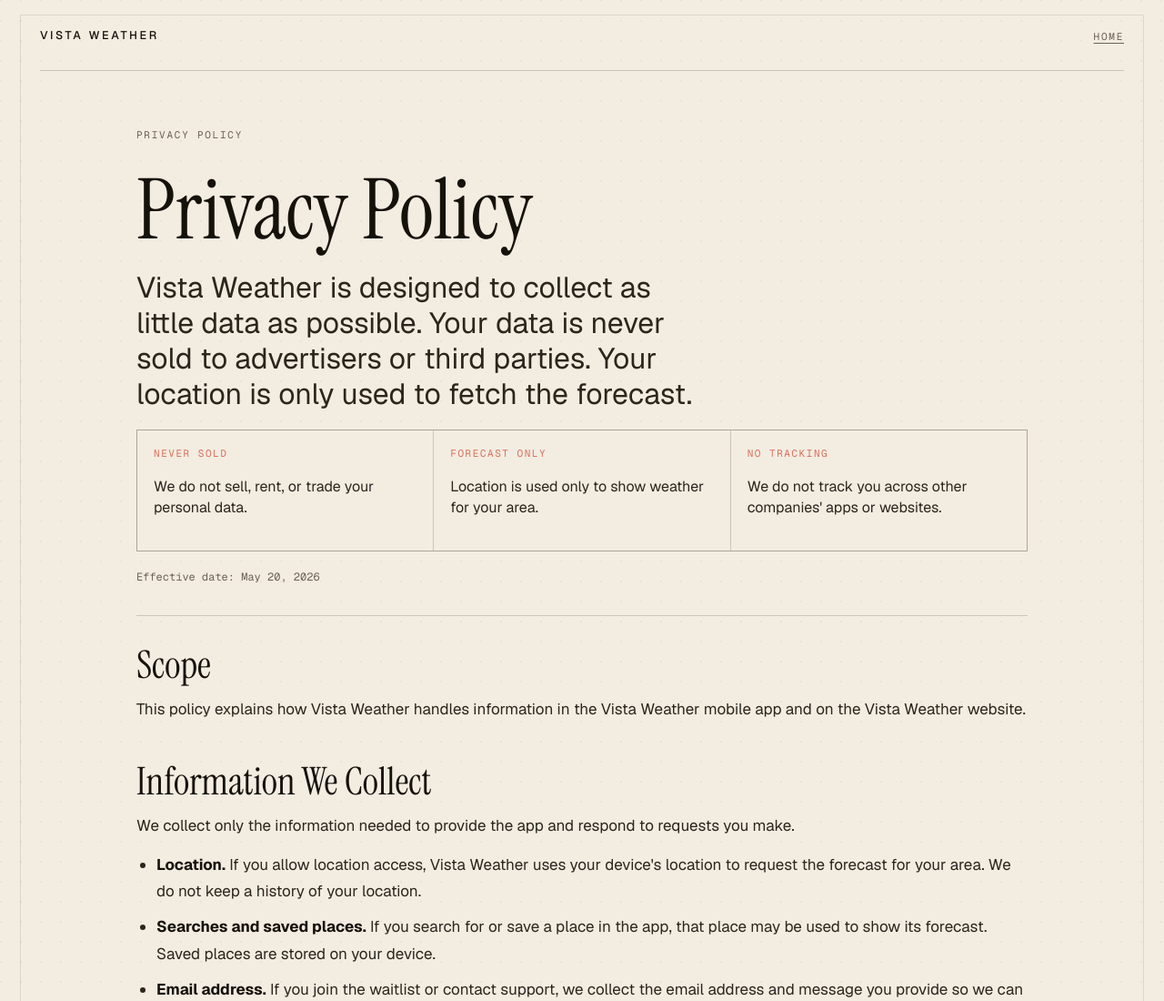
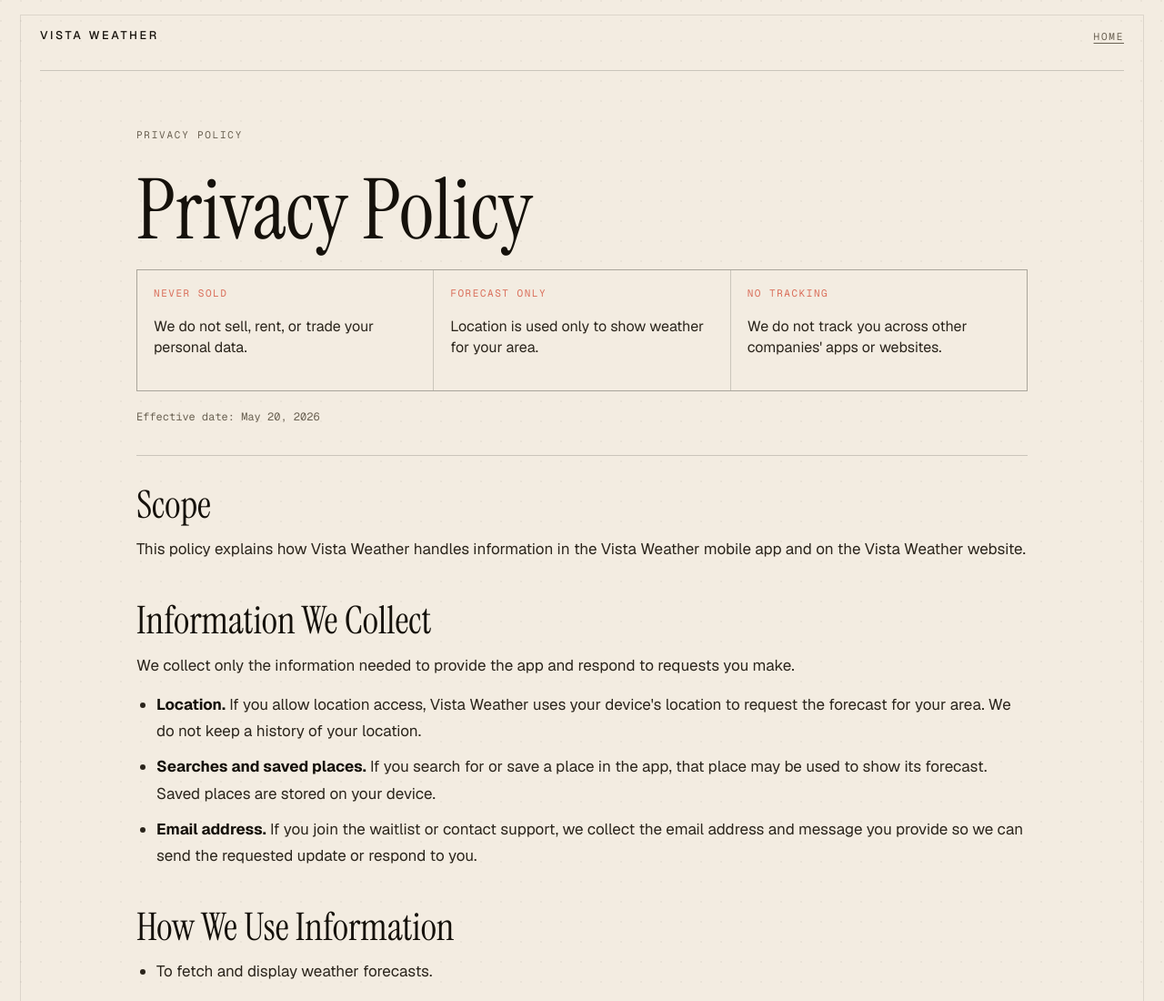
Before and after one commit to zhongzhihu/vista_weather, an Astro site: page /vista_weather/privacy in a window 1280 px wide. Shown: the top 1100 px of the page at 91% size. Built offline with nearby package versions, Linux system fonts and the light colour scheme; Astro itself is replaced by a stand-in of ours.

Commit message:
update priv policy

```diff
--- a/src/pages/privacy.astro
+++ b/src/pages/privacy.astro
@@ -28,10 +28,6 @@
       <section class="policy-hero" aria-labelledby="privacy-title">
         <p class="kicker">Privacy Policy</p>
         <h1 id="privacy-title">Privacy Policy</h1>
-        <p class="policy-lede">
-          Vista Weather is designed to collect as little data as possible. Your data is never sold to
-          advertisers or third parties. Your location is only used to fetch the forecast.
-        </p>
 
         <div class="policy-summary" aria-label="Privacy summary">
           <div>
```
Also changed, not shown: 1 other file.
